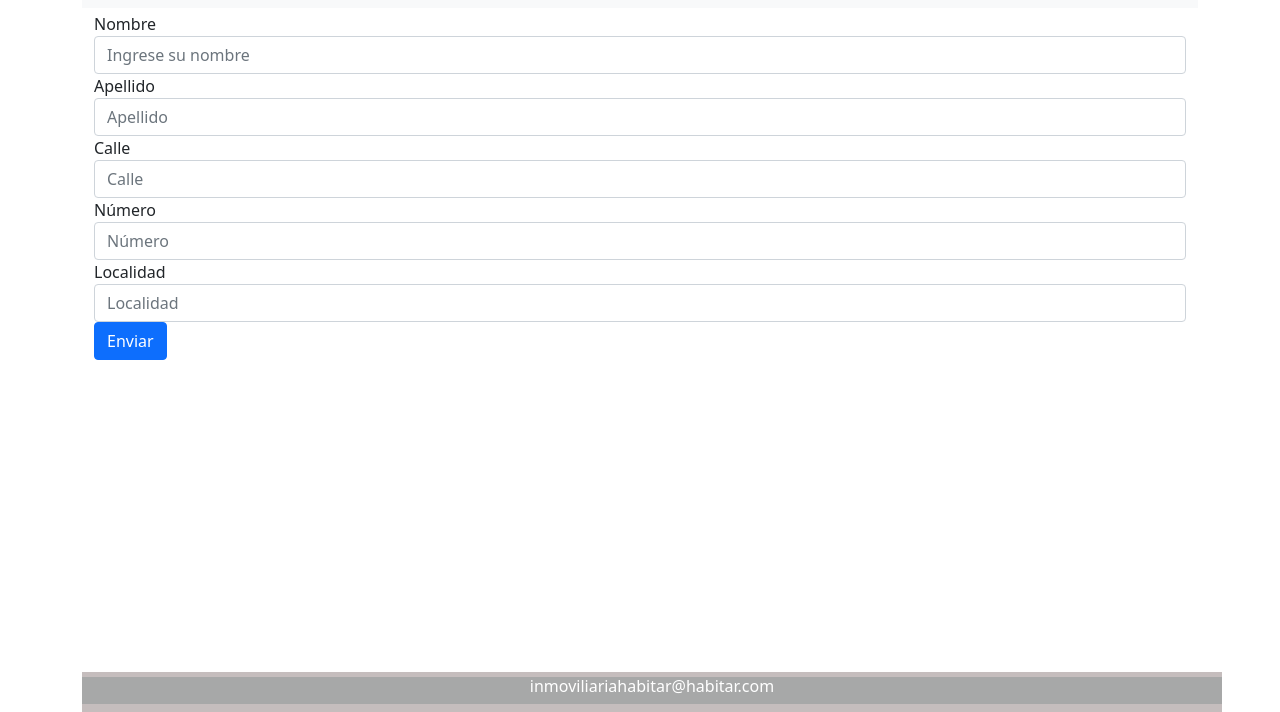
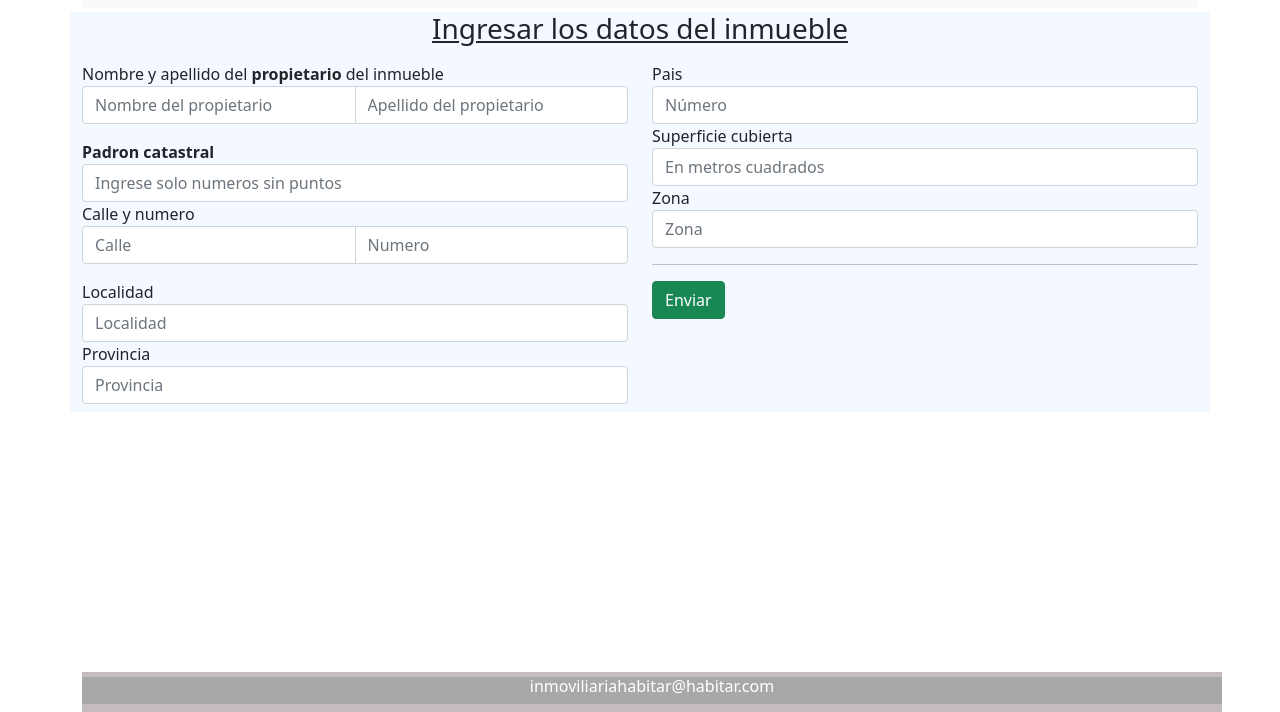
Before and after one commit to MRobertaMendoza/INMOBILIARIA_HABITA, a plain HTML site: page inmueble.html in a window 1280 px wide. Shown: the part 88-800 px from the top of the page. Drawn offline with Linux system fonts and the light colour scheme.

Commit message:
formularios inquilino propietario  e inmueble

```diff
--- a/inmueble.html
+++ b/inmueble.html
@@ -30,7 +30,7 @@
                   <ul class="dropdown-menu" aria-labelledby="navbarDropdown">
                     <li><a class="dropdown-item" href="propietario.html">Ingresar Propietario</a></li>
                     <li><a class="dropdown-item" href="inmueble.html">Ingresar inmueble</a></li>
-                    <li><a class="dropdown-item" href="#">Ingresar inquilino</a></li>
+                    <li><a class="dropdown-item" href="inquilino.html">Ingresar inquilino</a></li>
                     <li><hr class="dropdown-divider"></li>
 
                   </ul>
@@ -47,37 +47,60 @@
           </div>
       </nav>
   </header>
-    <section class="main container">
-
-        <!--<article class="col-xs-12">-->
-
-            <form>
-                <div class="form-group">
-                    <label for="nombre">Nombre</label>
-                    <input type="text" class="form-control" id="nombre" aria-describedby="nombre" placeholder="Ingrese su nombre">
+  <section class="main">
+    <article class="main row">
+      <div><h3><u>Ingresar los datos del inmueble</u></h3></div>
+        <form class="col-xs-12 col-sm-12 col-md-6 col-lg-6" id="formularioDeLogueo">
+          <label for="nombre">Nombre y apellido del <b>propietario</b> del inmueble</label>
+            <div class="input-group mb-3">
+                <input type="text" class="form-control" placeholder="Nombre del propietario" aria-label="Username" id="inputForm">
+                <input type="text" class="form-control" placeholder="Apellido del propietario" aria-label="Server" id="inputForm">
               </div>
               <div class="form-group">
-                    <label for="apellido">Apellido</label>
-                    <input type="text" class="form-control" id="apellido" aria-describedby="apellido" placeholder="Apellido">
+                <label for="calle"><b>Padron catastral</b></label>
+                <input type="text" class="form-control" id="calle" aria-describedby="calle" placeholder="Ingrese solo numeros sin puntos">
               </div>
               <div class="form-group">
-                    <label for="calle">Calle</label>
-                    <input type="text" class="form-control" id="calle" aria-describedby="calle" placeholder="Calle">
+                <label for="nombre">Calle y numero</label>
+                <div class="input-group mb-3">
+                <input type="text" class="form-control" placeholder="Calle" aria-label="Username" id="inputForm">
+                <input type="text" class="form-control" placeholder="Numero" aria-label="Server" id="inputForm">
+              </div>
+              </div>
+
+              <div class="form-group">
+                <label for="apellido">Localidad</label>
+                <input type="text" class="form-control" id="apellido" aria-describedby="apellido" placeholder="Localidad">
               </div>
               <div class="form-group">
-                    <label for="numero">Número</label>
+                <label for="calle">Provincia  </label>
+                <input type="text" class="form-control" id="calle" aria-describedby="calle" placeholder="Provincia">
+              </div>
+
+
+          </form>
+          <form class="col-xs-12 col-sm-12 col-md-6 col-lg-6" id="formularioDeLogueo">
+
+              <div class="form-group">
+                <label for="numero">Pais</label>
                 <input type="number" class="form-control" id="numero" aria-describedby="numero" placeholder="Número">
               </div>
 
               <div class="form-group">
-                    <label for="localidad">Localidad</label>
-                    <input type="localidad" class="form-control" id="localidad" aria-describedby="localidad" placeholder="Localidad">
+                <label for="localidad">Superficie cubierta</label>
+                <input type="localidad" class="form-control" id="localidad" aria-describedby="localidad" placeholder="En metros cuadrados">
               </div>
+              <div class="form-group">
+                <label for="localidad">Zona</label>
+                <input type="localidad" class="form-control" id="localidad" aria-describedby="localidad" placeholder="Zona">
+              </div>
+              <hr>
 
-                <button type="submit" class="btn btn-primary">Enviar</button>
+            <button type="submit" class="btn btn-success">Enviar</button>
+
           </form>
 
-        <!--</article>-->
+    </article>
 
  </section>
 
--- a/style.css
+++ b/style.css
@@ -88,3 +88,6 @@ footer{
     display: inline-block;
     text-align: center;
 }
+#formularioDeLogueo{
+    text-align: left;
+}
```
Also changed, not shown: index.html (+1 -1 lines), inquilino.html (added, +128 -0 lines), propietario.html (+11 -14 lines). Lines whose indentation alone changed are shown as unchanged.
